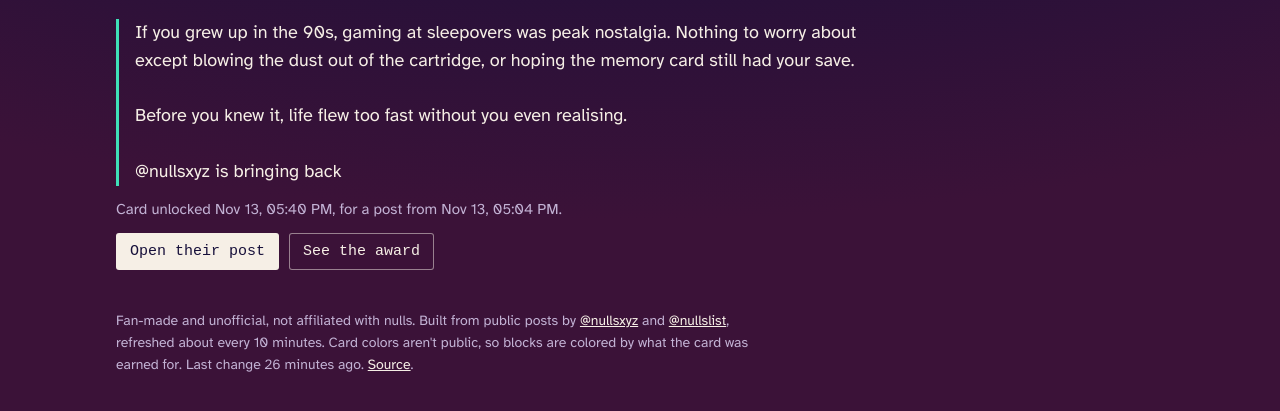
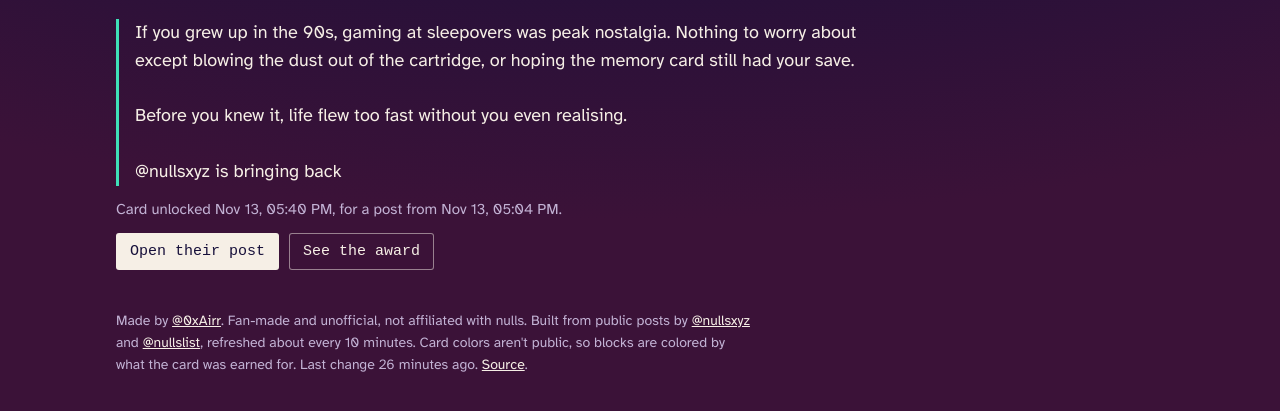
Before and after one commit to 0xairr/nulls-ledger, a plain HTML site: page index.html in a window 1280 px wide. Shown: the part 617-1028 px from the top of the page. Drawn offline with Linux system fonts and the light colour scheme; a web font is replaced by a local one.

Commit message:
Credit @0xAirr on the page and README
Co-Authored-By: Claude Opus 5.5 <noreply@anthropic.com>

```diff
--- a/index.html
+++ b/index.html
@@ -202,7 +202,7 @@
   </div>
 
   <footer>
-    <p>Fan-made and unofficial, not affiliated with nulls. Built from public posts by
+    <p>Made by <a href="https://x.com/0xAirr">@0xAirr</a>. Fan-made and unofficial, not affiliated with nulls. Built from public posts by
       <a href="https://x.com/nullsxyz">@nullsxyz</a> and <a href="https://x.com/nullslist">@nullslist</a>,
       refreshed about every 10 minutes. Card colors aren't public, so blocks are colored by what the card was earned for.
       <span id="updated"></span> <a href="https://github.com/0xairr/nulls-ledger">Source</a>.</p>
```
Also changed, not shown: 1 other file.
